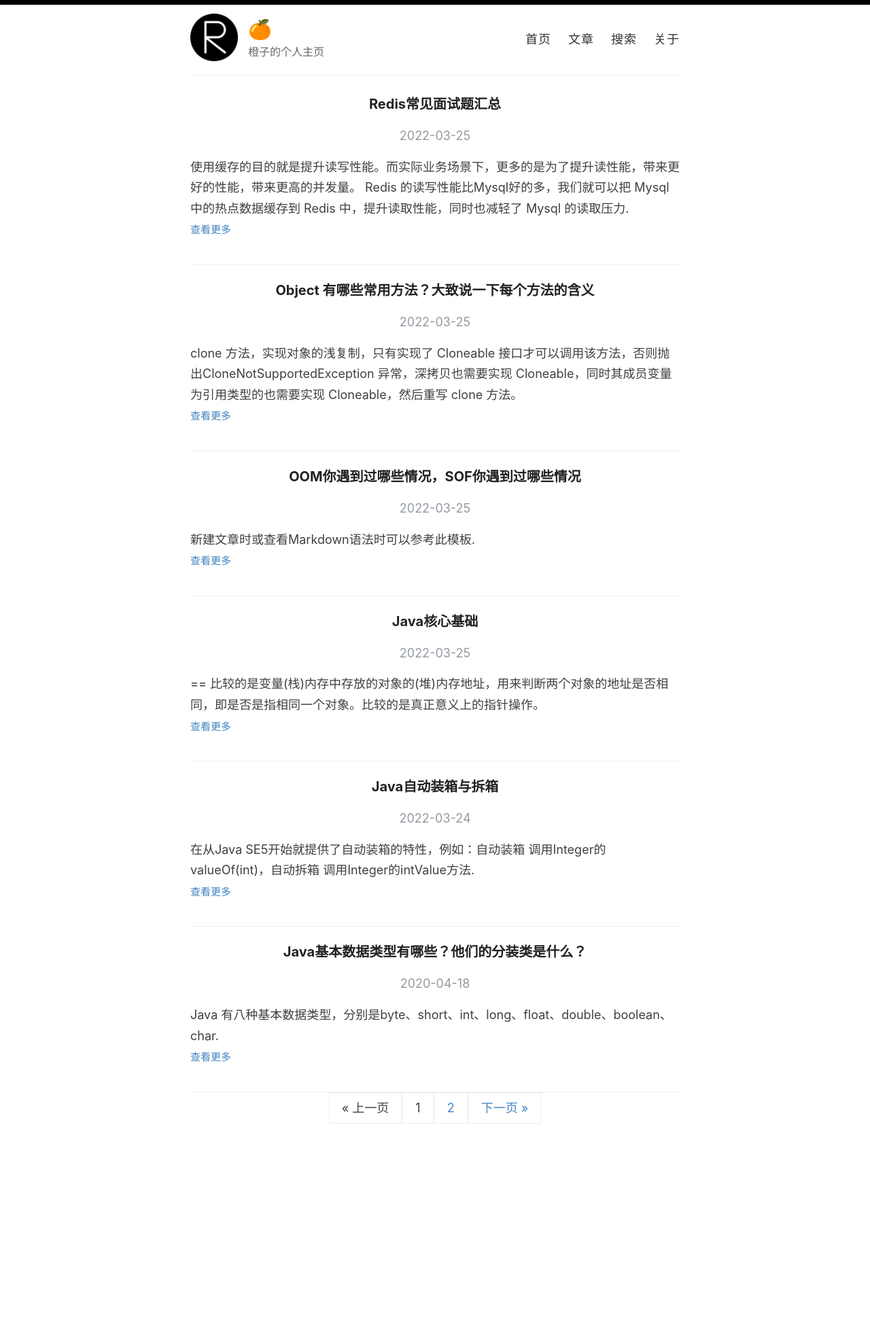
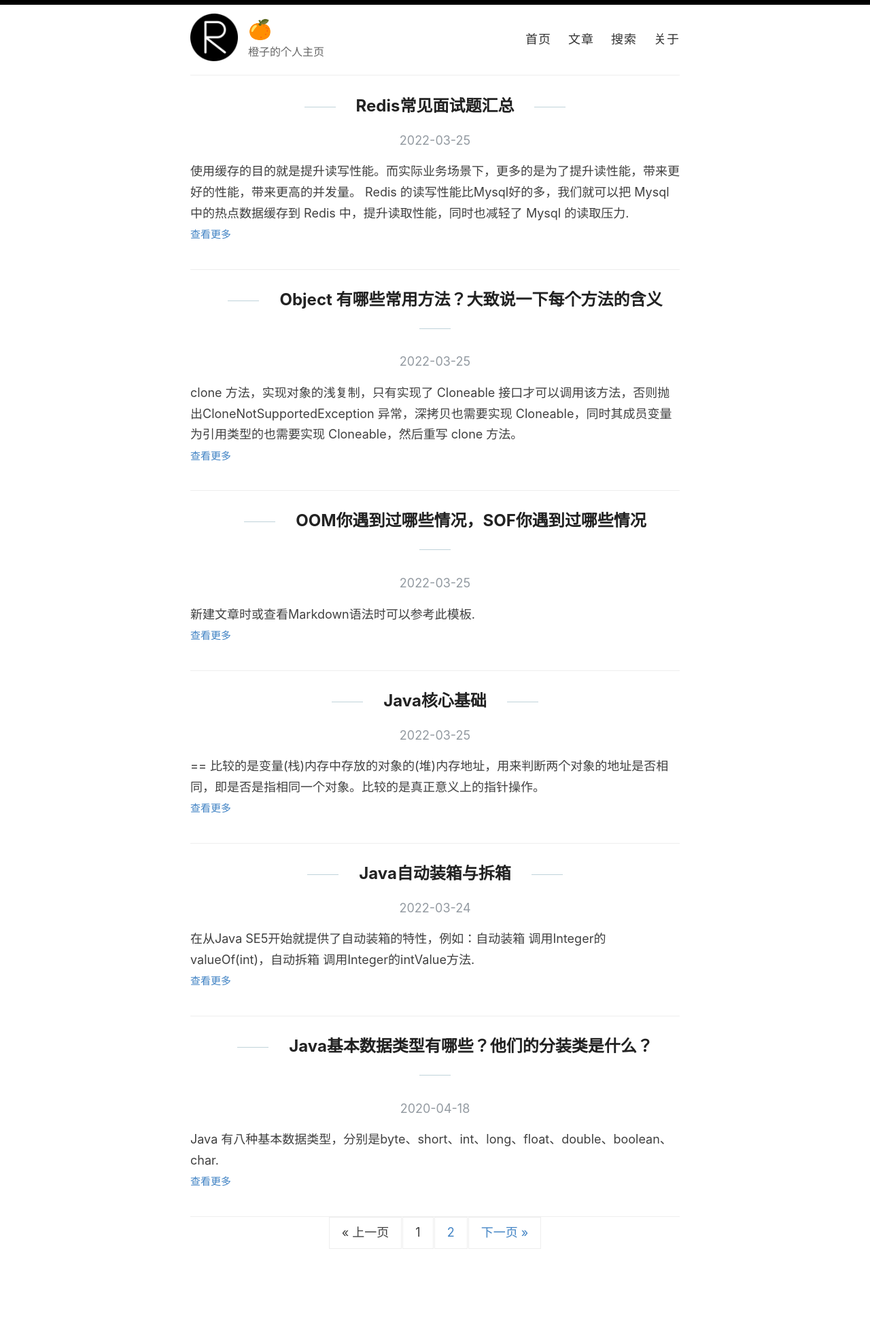
Before and after one commit to mytcc/book, a Jekyll site: the page built from index.html, in a window 1280 px wide. Shown: the whole page at 68% size. Built offline with Jekyll 4.4.1, drawn with Linux system fonts in a browser that asks for light colours; the list of posts is cut into pages by our own code; before the commit the page ends 1787 px from its top, so only the background shows below that.

Commit message:
Update index.html

```diff
--- a/index.html
+++ b/index.html
@@ -6,7 +6,7 @@ layout: default
   {% for post in paginator.posts %}
     <article class="post">
       <a href="{{ site.baseurl }}{{ post.url }}">
-        <h3>{{ post.title }}</h3>
+        <h2>{{ post.title }}</h2>
 
         <div>
           <p class="post_date">{{ post.date | date: "%Y-%m-%d" }}</p>
```
